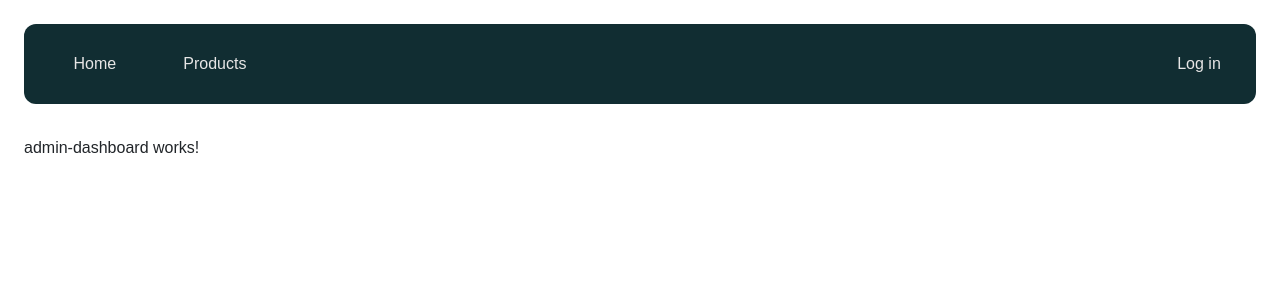
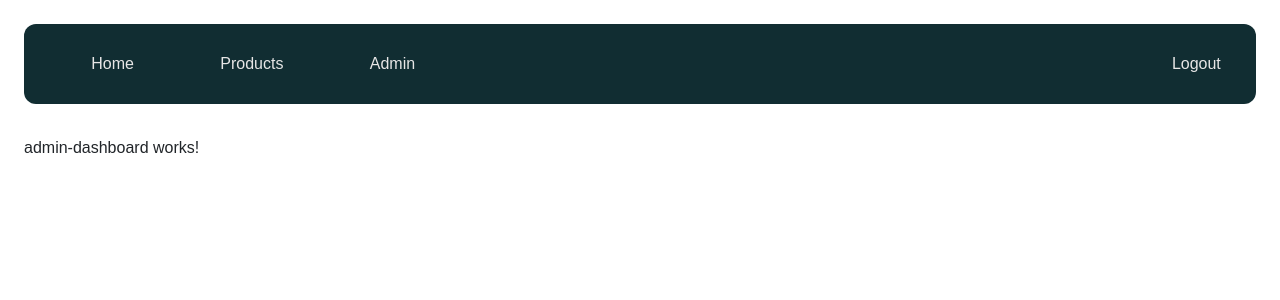
Before and after one commit to pb7932/angular-storage, an Angular app: page /login in a window 1280 px wide. Both pictures are taken after a click on the button "Log in". Shown: the top 300 px of the page. Built offline with nearby package versions, Linux system fonts and the light colour scheme.

Commit message:
Finishing login logout logic on navigation component, changing loggedIn in auth service from observable to behavior subject

```diff
--- a/src/app/auth/auth.service.ts
+++ b/src/app/auth/auth.service.ts
@@ -1,33 +1,37 @@
 import { Injectable } from '@angular/core';
-import { Observable, of } from 'rxjs';
+import { BehaviorSubject, Observable, of } from 'rxjs';
 import { delay, tap } from 'rxjs/operators';
 
 @Injectable({
   providedIn: 'root'
 })
 export class AuthService {
-  isLoggedIn: Observable<boolean>;
+  isLoggedIn: BehaviorSubject<boolean>;
   redirectUrl: string | null = null;
 
   constructor() {
-    this.isLoggedIn = of(false);
+    this.isLoggedIn = new BehaviorSubject<boolean>(false);
   }
 
   login(username: string, password: string): Observable<boolean> {
     if(username == 'admin' && password == '123') {
       return of(true).pipe(
         delay(1000),
-        tap(() => this.isLoggedIn = of(true))
+        tap(() => {this.isLoggedIn.next(true)})
       );
     }
     return of(false);
   }
 
   logout(): void {
-    this.isLoggedIn = of(false);
+    this.isLoggedIn = new BehaviorSubject<boolean>(false);
   }
 
-  isLogIn(): Observable<boolean> | undefined {
+  public getLoggedIn(): Observable<boolean> {
+    return this.isLoggedIn.asObservable();
+  }
+  /*isLogIn(): Observable<boolean> | undefined {
     return this.isLoggedIn;
   }
+  */
 }
--- a/src/app/auth/login/login.component.ts
+++ b/src/app/auth/login/login.component.ts
@@ -19,18 +19,12 @@ export class LoginComponent implements OnInit {
 
   login():void {
     this.authService.login('admin', '123').subscribe(() => {
-      this.authService.isLogIn()?.subscribe(x => {
+      this.authService.isLoggedIn.subscribe(x => {
         if(x == true) {
           const redirectUrl = 'admin';
           this.router.navigate([redirectUrl]);
         }
       });
-      /*if(result == true) {
-        const redirectUrl = '/admin';
-
-        this.router.navigate([redirectUrl]);
-      }
-      */
     });
   }
 }
--- a/src/app/components/navigation/navigation.component.css
+++ b/src/app/components/navigation/navigation.component.css
@@ -11,9 +11,11 @@ nav {
 }
 
 .nav-left {
-  display: flex;
-  width: 20%;
-  justify-content: space-around;
+  margin-left: 2rem;
+  display: grid;
+  width: 40%;
+  grid-template-columns: 1fr 1fr 1fr 1fr;
+  grid-column-gap: 3rem;
 }
 
 a {
--- a/src/app/components/navigation/navigation.component.html
+++ b/src/app/components/navigation/navigation.component.html
@@ -2,10 +2,10 @@
     <div class="nav nav-left">
         <a href="">Home</a>
         <a href="products">Products</a>
-        <a *ngIf="loggedIn" href="admin">Admin</a>
+        <a *ngIf="(loggedIn | async)" href="admin">Admin</a>
     </div>
     <div class="nav nav-right">
-        <a *ngIf="!loggedIn" href="login">Log in</a>
-        <a *ngIf="loggedIn" href="">Logout</a>
+        <a *ngIf="!(loggedIn | async)" href="login">Log in</a>
+        <a *ngIf="(loggedIn | async)" (click)="logout()" href="">Logout</a>
     </div>
   </nav>
--- a/src/app/components/navigation/navigation.component.ts
+++ b/src/app/components/navigation/navigation.component.ts
@@ -1,6 +1,6 @@
 import { Component, OnInit } from '@angular/core';
 import { interval, Observable, of } from 'rxjs';
-import { switchMap, switchMapTo } from 'rxjs/operators';
+import { distinctUntilChanged, switchMap, switchMapTo, tap } from 'rxjs/operators';
 import { AuthService } from 'src/app/auth/auth.service';
 
 @Component({
@@ -9,13 +9,18 @@ import { AuthService } from 'src/app/auth/auth.service';
   styleUrls: ['./navigation.component.css']
 })
 export class NavigationComponent implements OnInit {
-  loggedIn: boolean = false;
-  constructor(private authService: AuthService) { }
+  loggedIn: Observable<boolean>;
+
+  constructor(private authService: AuthService) {
+    this.loggedIn = of(false);
+  }
 
   ngOnInit(): void {
-   const value = this.authService.isLogIn()!;
-   const result = value.pipe(switchMapTo(this.authService.isLoggedIn));
-   result.subscribe((x) => {this.loggedIn = x});
+    this.authService.isLoggedIn.subscribe(x => {this.loggedIn = of(x)});
+  }
+
+  logout(): void {
+    this.authService.logout();
   }
 
 }
```
